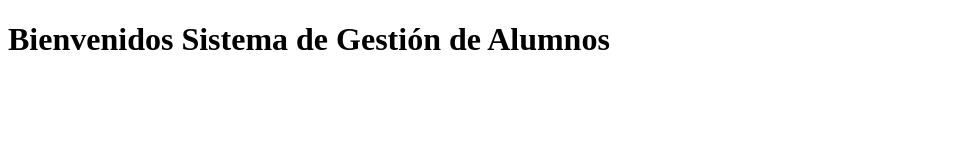
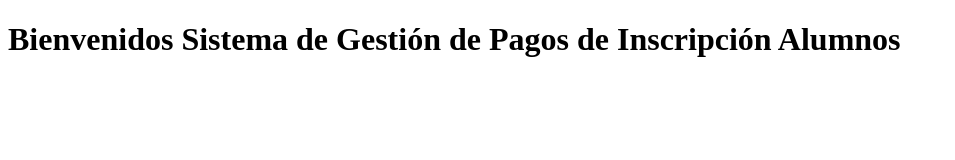
Before and after one commit to MAlicata/op-course-git, a plain HTML site: page index.html in a window 1280 px wide. Shown: the whole page, without its empty margins (0-955 px from the left). Drawn offline with Linux system fonts and the light colour scheme.

Commit message:
Update index.html
add changes in the h1

```diff
--- a/index.html
+++ b/index.html
@@ -7,6 +7,6 @@
     <title>Document</title>
 </head>
 <body>
-    <h1>Bienvenidos Sistema de Gestión de Alumnos</h1>
+    <h1>Bienvenidos Sistema de Gestión de Pagos de Inscripción Alumnos</h1>
 </body>
 </html>
```
